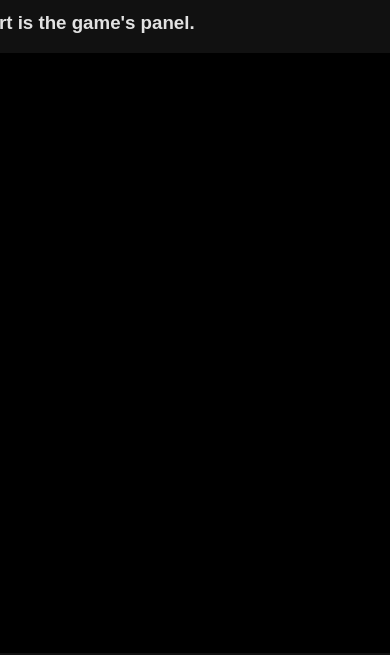
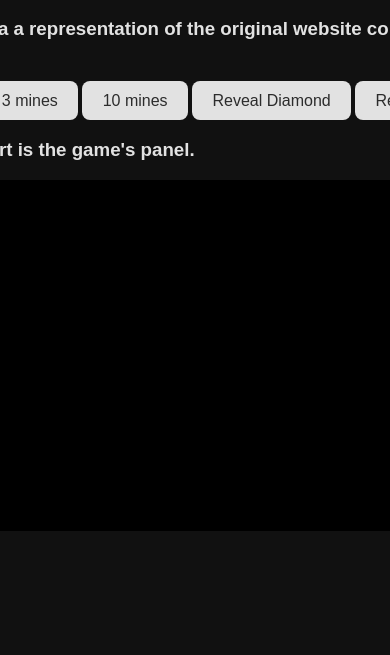
Before and after one commit to BNJMO/Mines-Web, a website built with Vite: page index.html in a window 390 px wide. Shown: the part 210-865 px from the top of the page. After the commit the page ends 844 px from the top, so only its background shows below. Built offline with nearby package versions, Linux system fonts and the light colour scheme; a web font is replaced by a local one.

Commit message:
fix: force Pixi canvas to fill panel and make panel size responsive

```diff
--- a/src/style.css
+++ b/src/style.css
@@ -48,10 +48,18 @@ button:hover {
   border-color: #646cff;
 }
 
-/* Your existing panel style */
+/* Game panel container */
 .mines-panel {
-  width: 400px;      /* default size */
-  max-width: 100%;
-  aspect-ratio: 1/1; /* stay square */
+  /* Prefer responsive square that fits viewport */
+  width: min(90vw, 600px);
+  height: min(90vw, 600px);
+  aspect-ratio: 1 / 1; /* keep square in supporting browsers */
   position: relative;
 }
+
+/* Ensure the Pixi canvas fills the panel */
+#mines canvas {
+  width: 100%;
+  height: 100%;
+  display: block; /* avoid inline-gap */
+}
```
